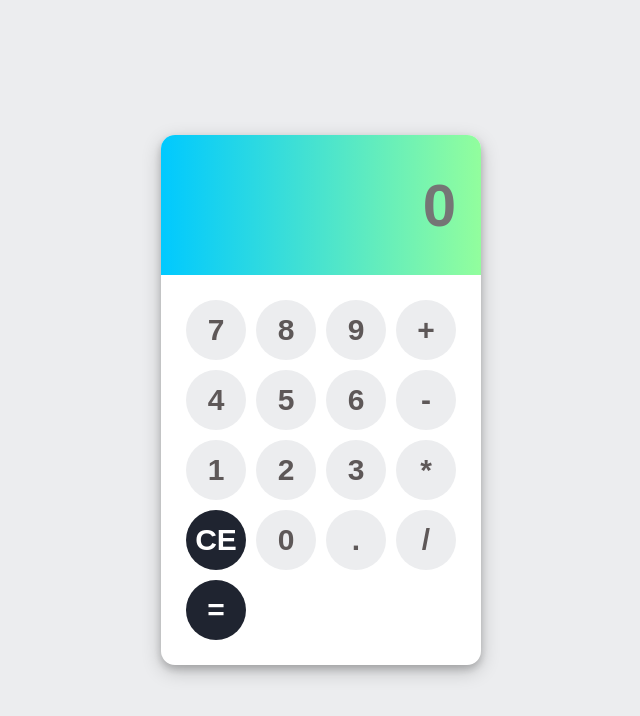
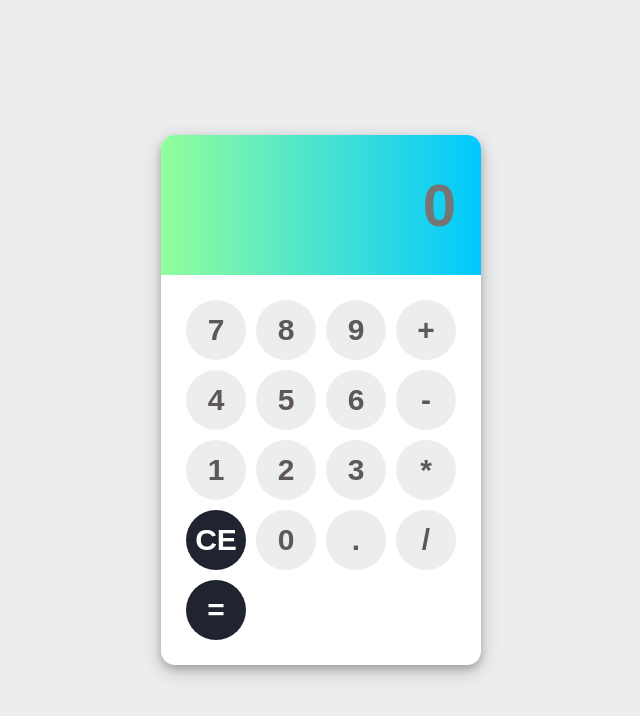
Before and after one commit to sgrmshrsm7/jscalc, a plain HTML site: page index.html in a window 1280 px wide. Shown: the whole page, without its empty margins (319-959 px from the left). Drawn offline with Linux system fonts and the light colour scheme.

Commit message:
colorization

```diff
--- a/style.css
+++ b/style.css
@@ -20,7 +20,7 @@ body, html {
     width: 100%;
     height: 60px;
     padding: 40px 0;
-    background: linear-gradient(90deg, #00C9FF 0%, #92FE9D 100%);
+    background: linear-gradient(90deg, #92FE9D 0%, #00C9FF 100%);
     border-top-left-radius: 14px;
     border-top-right-radius: 14px;
 }
```
